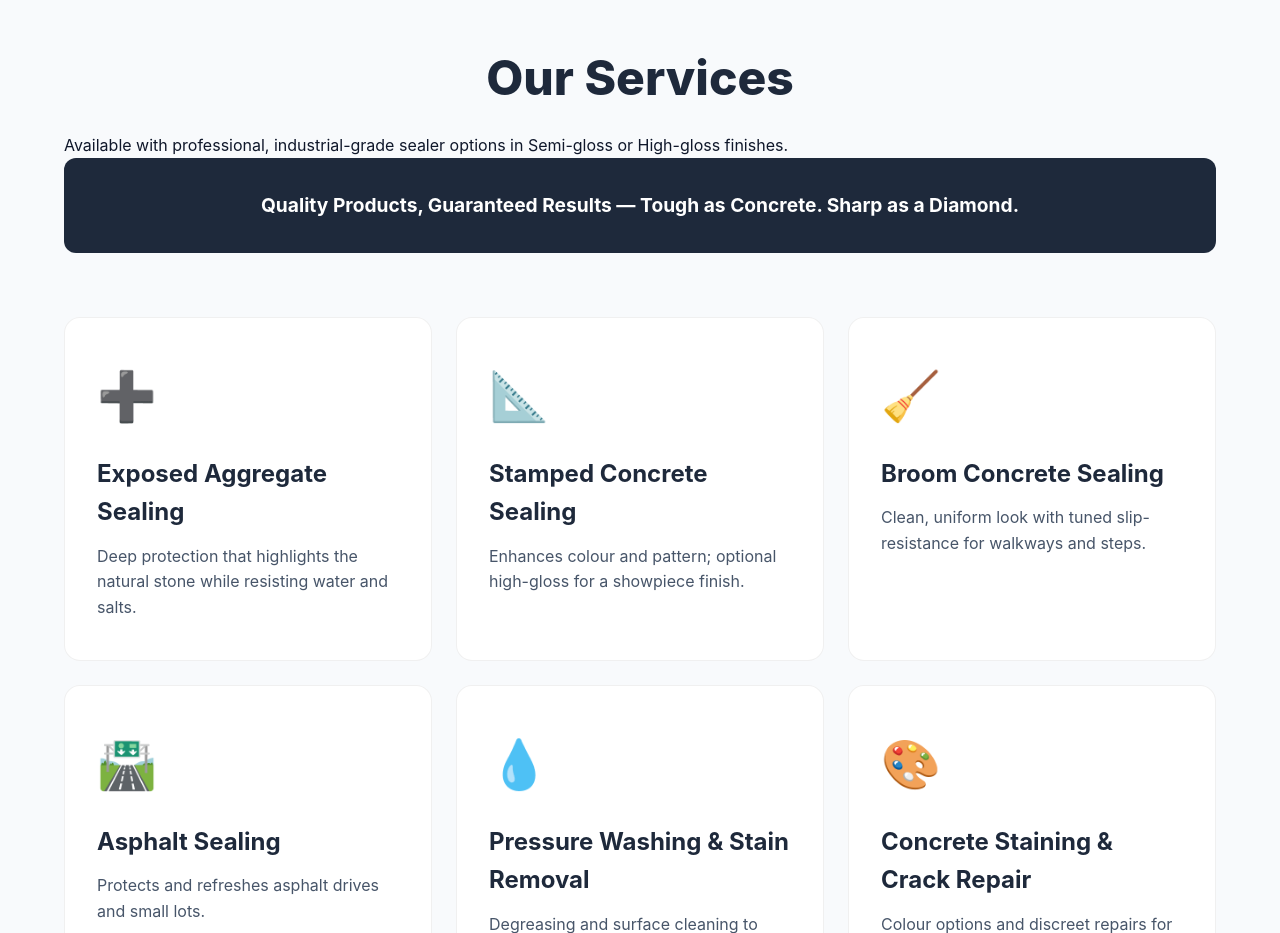
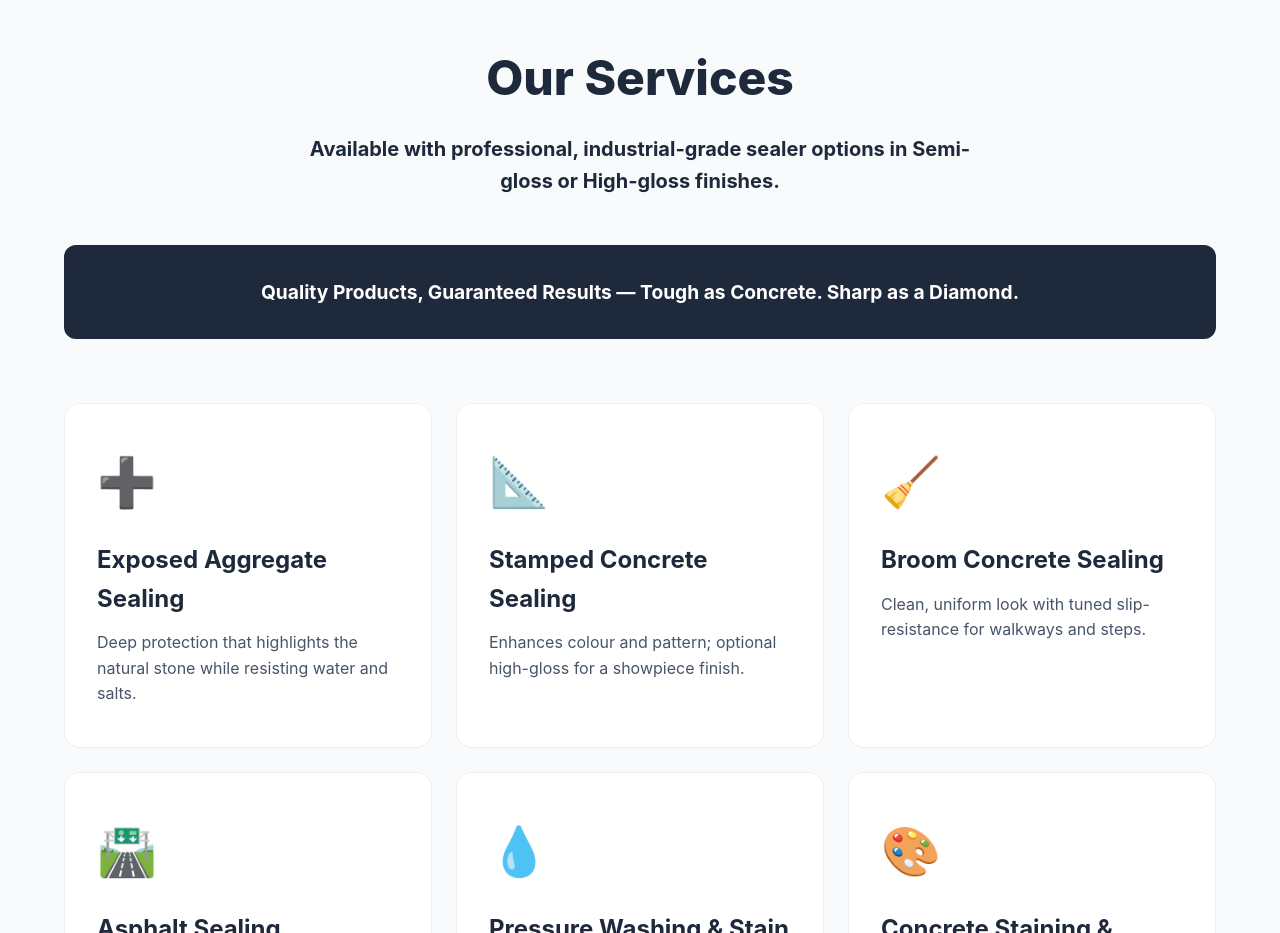
Before and after one commit to DeagsB/Diamond-Concrete-Sealing-Website, a Next.js app in the folder web/: page / in a window 1280 px wide. Shown: the part 1760-2693 px from the top of the page. Built offline with nearby package versions, Linux system fonts and the light colour scheme.

Commit message:
Fix CSS selector to properly center services description

```diff
--- a/web/app/globals.css
+++ b/web/app/globals.css
@@ -743,13 +743,14 @@ body {
   text-align: center;
 }
 
-.services-section-new > .container > p {
+.services-section-new .container > p {
   font-size: 1.25rem;
   color: var(--ink);
   text-align: center;
   font-weight: 700;
   max-width: 700px;
   margin: 0 auto 48px;
+  padding: 0 16px;
 }
 
 .services-cta-banner {
```
